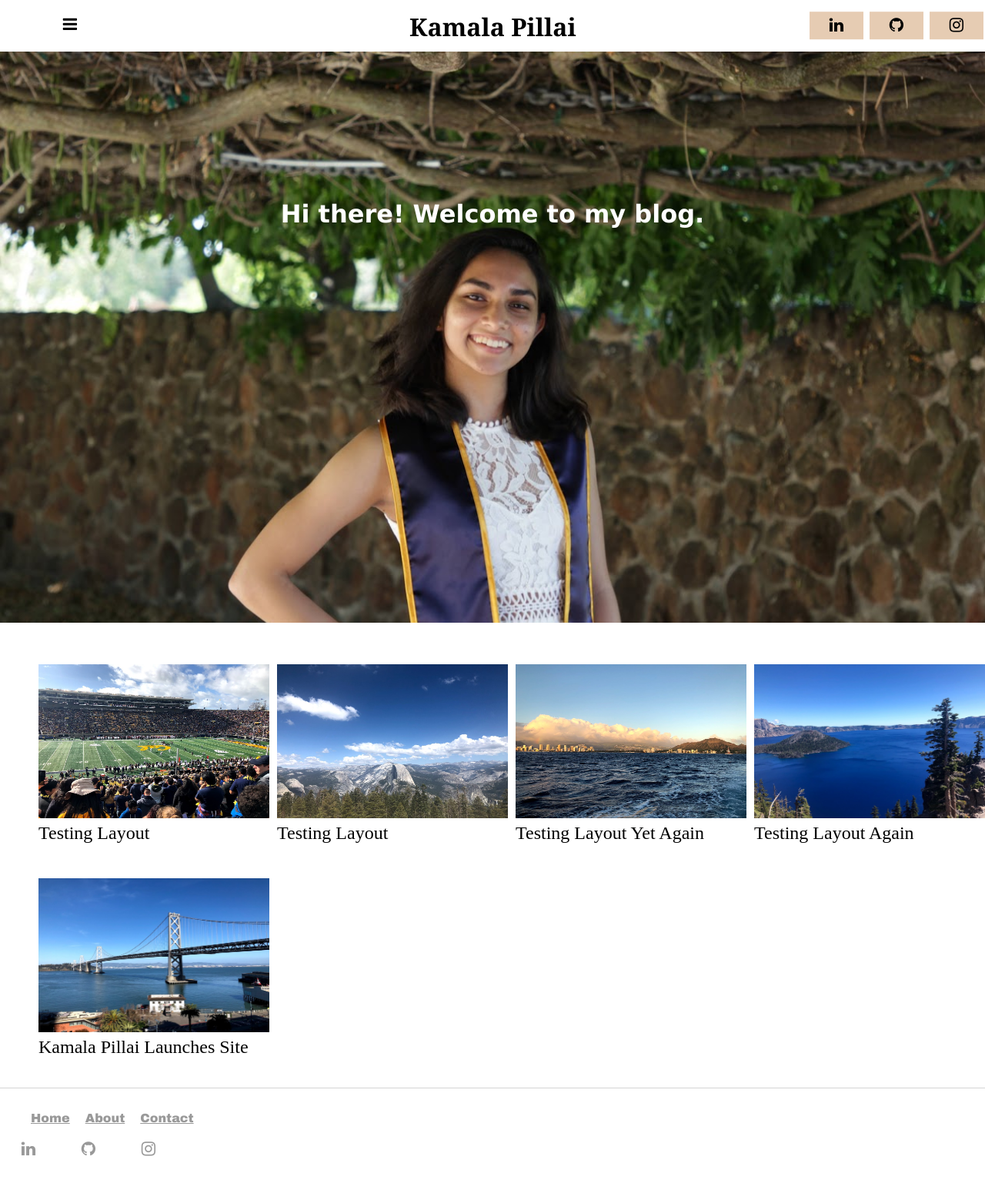
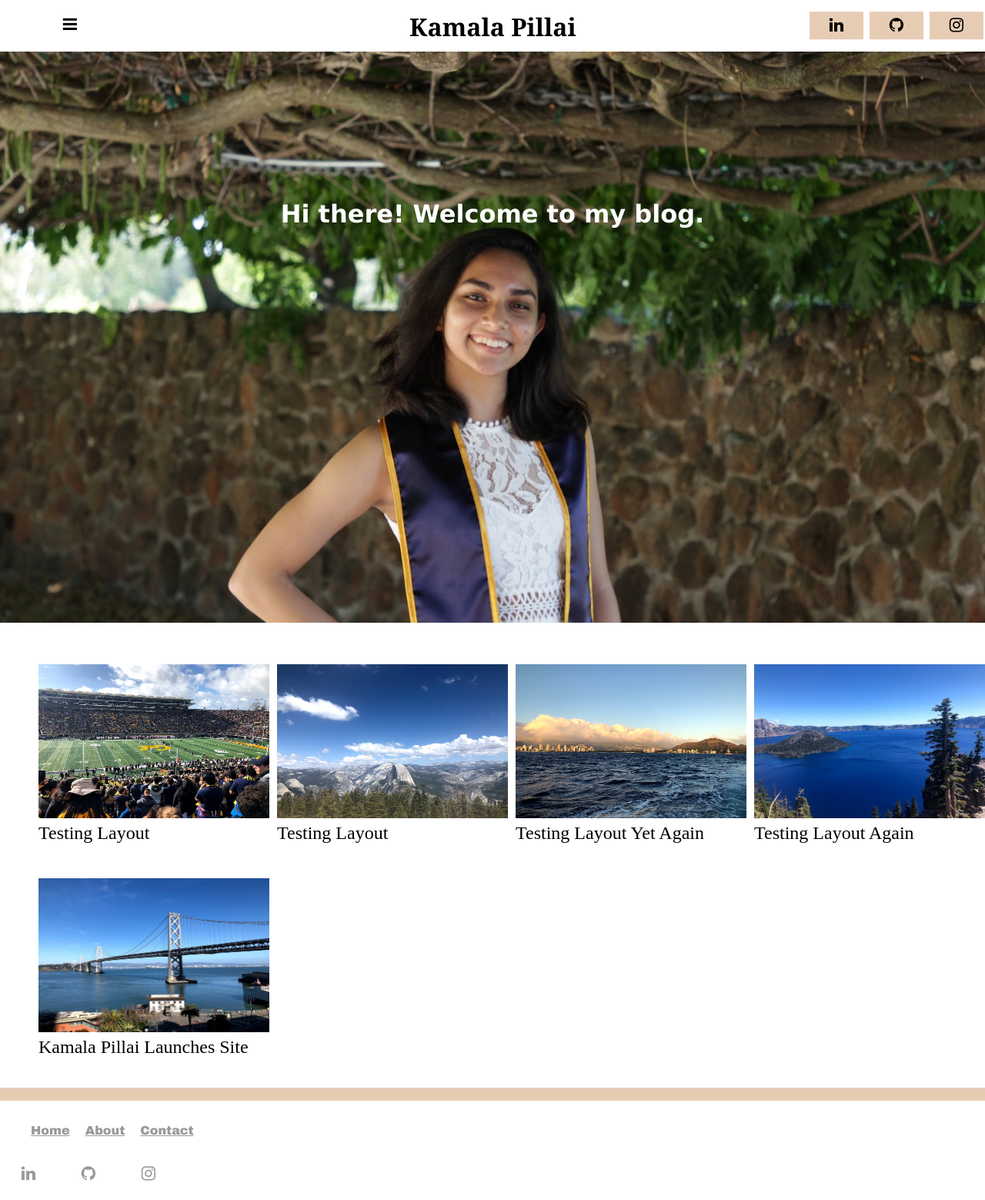
Before and after one commit to kpill/kpill.github.io, a Jekyll site: the page built from index.html, in a window 1280 px wide. Shown: the whole page at 77% size. Built offline with Jekyll 4.4.1, drawn with Linux system fonts in a browser that asks for light colours; before the commit the page ends 1527 px from its top, so only the background shows below that.

Commit message:
Update main.css

```diff
--- a/css/main.css
+++ b/css/main.css
@@ -159,7 +159,7 @@
 	text-decoration: none;
     padding-top: 30px;
 	padding-bottom: 20px;
-    margin: 0;
+    margin-left: 0px;
     list-style-type: none;
     overflow: hidden;
     width: 100vw;
```
